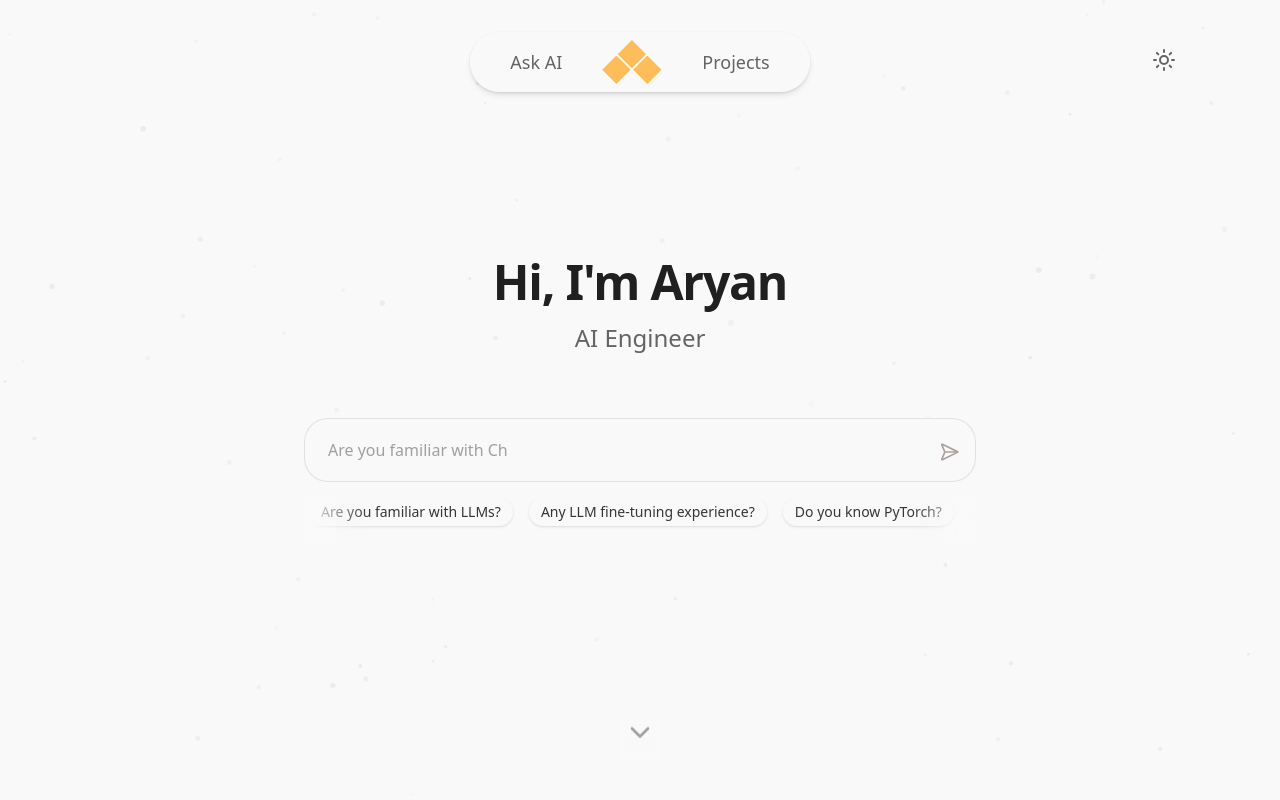
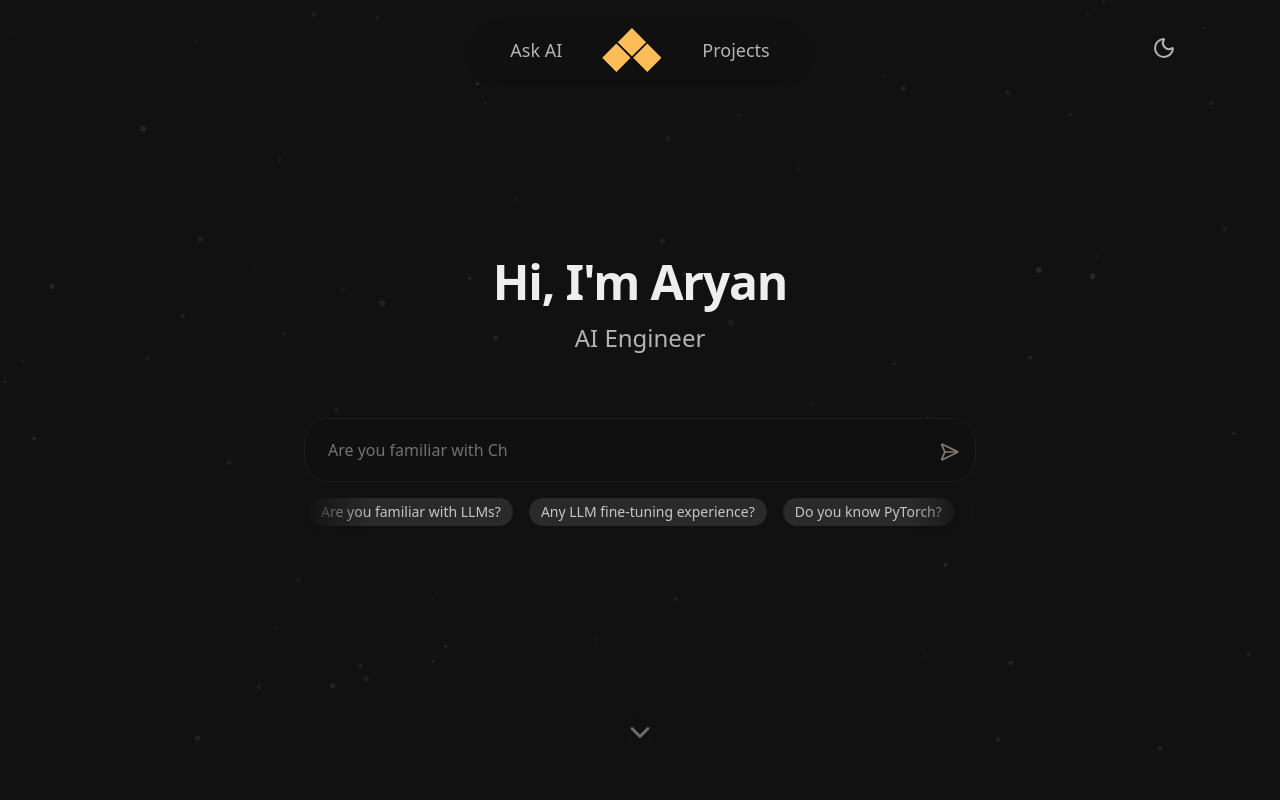
Before and after one commit to AryanDeore/portfolio, a Next.js app: page / in a window 1280 px wide. Shown: the top 800 px of the page. Built offline with nearby package versions, Linux system fonts and the light colour scheme.

Commit message:
default dark mode

```diff
--- a/src/app/layout.tsx
+++ b/src/app/layout.tsx
@@ -55,7 +55,7 @@ export default function RootLayout({
   children: React.ReactNode;
 }>) {
   return (
-    <html lang="en">
+    <html lang="en" className="dark">
       <head>
         <link rel="icon" href="/favicon.svg" type="image/svg+xml" />
         <link rel="icon" href="/favicon.ico" sizes="any" />
--- a/src/components/theme-provider.tsx
+++ b/src/components/theme-provider.tsx
@@ -12,13 +12,12 @@ interface ThemeContextType {
 const ThemeContext = createContext<ThemeContextType | undefined>(undefined);
 
 export function ThemeProvider({ children }: { children: React.ReactNode }) {
-  const [theme, setTheme] = useState<Theme>('light');
+  const [theme, setTheme] = useState<Theme>('dark');
 
   useEffect(() => {
-    // Check for saved theme in localStorage or system preference
+    // Check for saved theme in localStorage, otherwise default to dark
     const savedTheme = localStorage.getItem('theme') as Theme;
-    const systemTheme = window.matchMedia('(prefers-color-scheme: dark)').matches ? 'dark' : 'light';
-    const initialTheme = savedTheme || systemTheme;
+    const initialTheme = savedTheme || 'dark';
 
     setTheme(initialTheme);
     applyTheme(initialTheme);
--- a/src/components/ui/shadcn-io/theme-toggle-button/index.tsx
+++ b/src/components/ui/shadcn-io/theme-toggle-button/index.tsx
@@ -190,7 +190,7 @@ export const ThemeToggleButton = ({
 
   return (
     <Button
-      variant="outline"
+      variant="ghost"
       size={showLabel ? 'default' : 'icon'}
       onClick={handleClick}
       className={cn(
--- a/src/components/ui/sticky-navbar.tsx
+++ b/src/components/ui/sticky-navbar.tsx
@@ -107,7 +107,7 @@ export const StickyNav = ({
             duration: 0.2,
           }}
           className={cn(
-            "flex fixed top-8 inset-x-0 mx-auto bg-background/95 backdrop-blur-sm rounded-full shadow-lg z-[5000] px-8 py-0 items-center justify-center space-x-6",
+            "flex fixed top-5 inset-x-0 mx-auto bg-background/95 backdrop-blur-sm rounded-full shadow-lg z-[5000] px-8 py-0 items-center justify-center space-x-6",
             // Ensure navbar doesn't stretch too wide on ultra-wide screens - use max-w-fit for content-based width with a reasonable maximum
             "max-w-fit",
             className
@@ -182,7 +182,7 @@ export const StickyNav = ({
           transition={{
             duration: 0.2,
           }}
-          className="fixed top-10 left-0 right-0 z-[5000] pointer-events-none"
+          className="fixed top-7 left-0 right-0 z-[5000] pointer-events-none"
         >
           <div className="max-w-6xl mx-auto px-4 sm:px-6 lg:px-8 flex justify-end rounded-md">
             <div className="pointer-events-auto">
```
